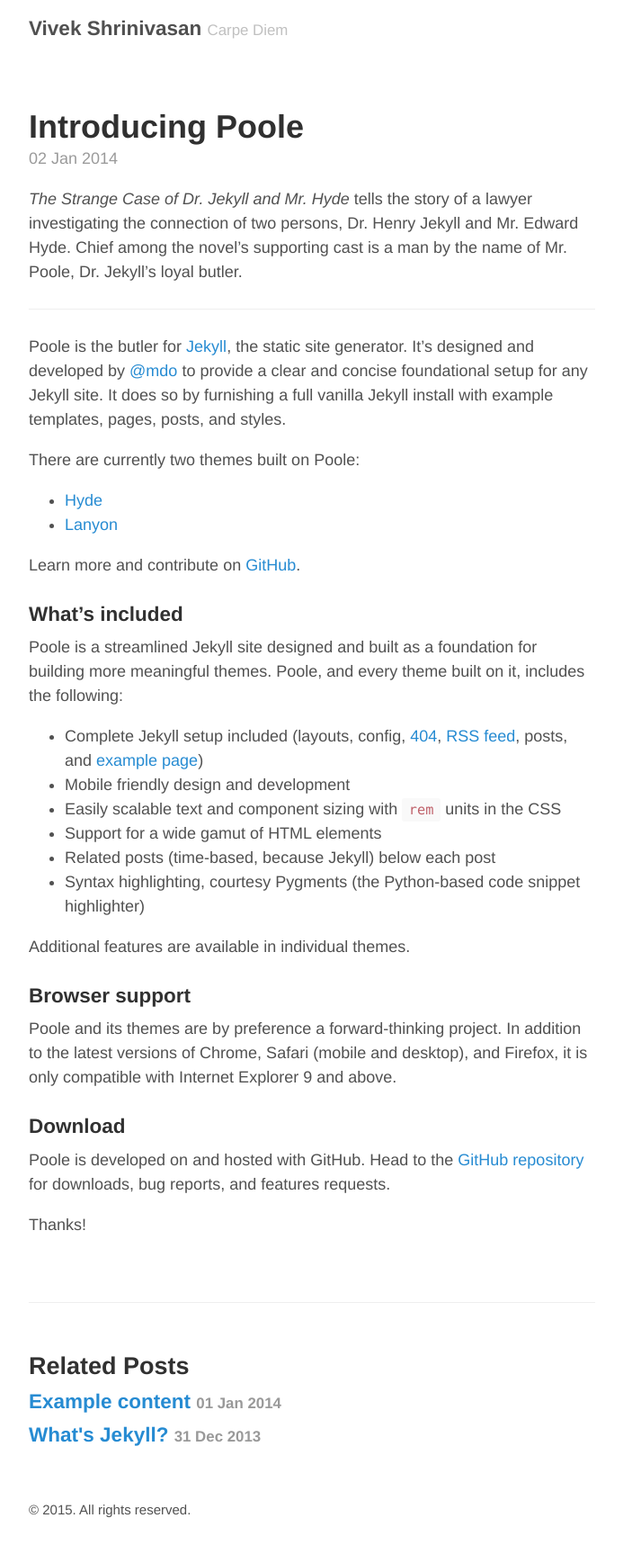
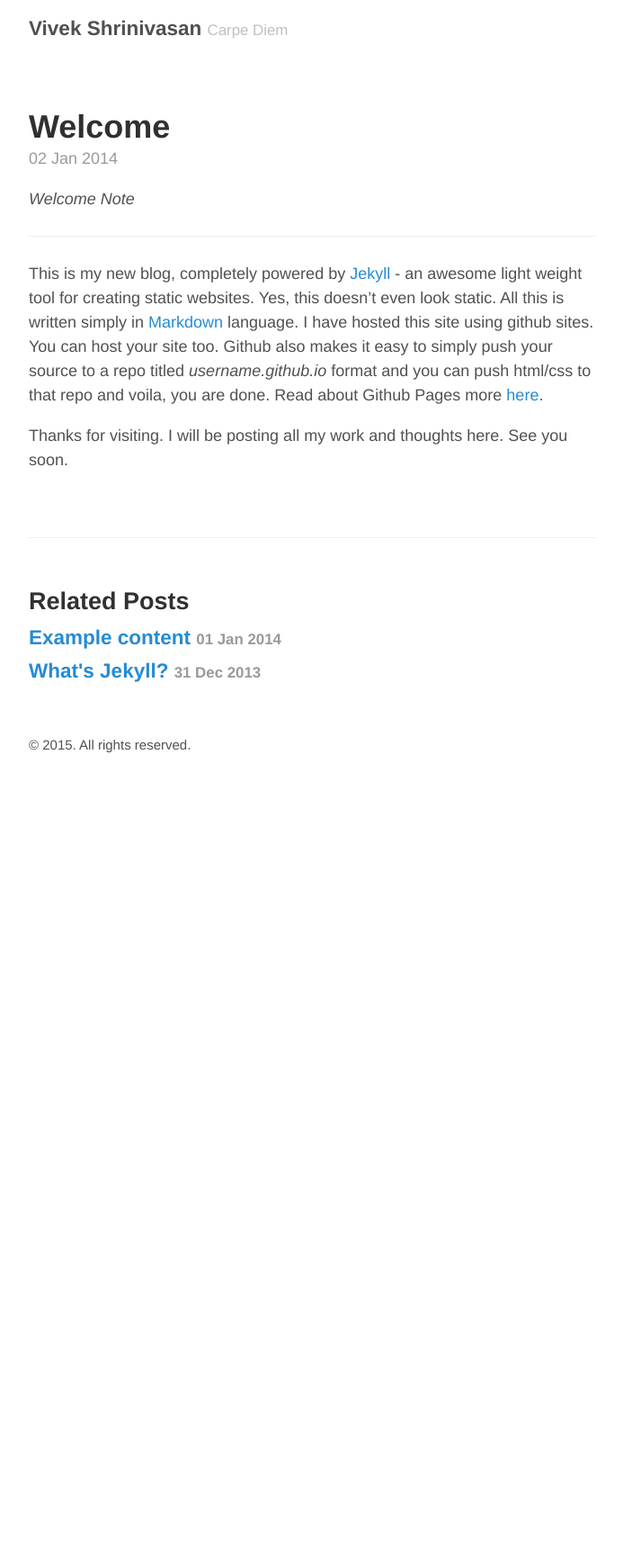
Before and after one commit to kaizer1v/kaizer1v.github.io, a Jekyll site: the page built from _posts/2014-01-02-introducing-poole.md, in a window 1280 px wide. Shown: the whole page at 90% size, without its empty margins (293-986 px from the left). Built offline with Jekyll 4.4.1, drawn with Linux system fonts in a browser that asks for light colours; after the commit the page ends 900 px from its top, so only the background shows below that.

Commit message:
intro post

```diff
--- a/_posts/2014-01-02-introducing-poole.md
+++ b/_posts/2014-01-02-introducing-poole.md
@@ -1,12 +1,18 @@
 ---
 layout: post
-title: Introducing Poole
+title: Welcome
 ---
 
-*The Strange Case of Dr. Jekyll and Mr. Hyde* tells the story of a lawyer investigating the connection of two persons, Dr. Henry Jekyll and Mr. Edward Hyde. Chief among the novel's supporting cast is a man by the name of Mr. Poole, Dr. Jekyll's loyal butler.
+*Welcome Note*
 
 -----
 
+This is my new blog, completely powered by [Jekyll](http://jekyllrb.com) - an awesome light weight tool for creating static websites. Yes, this doesn't even
+look static. All this is written simply in [Markdown](http://markdowntutorial.com/) language. I have hosted this site using github sites. You can host your site too. Github also makes it easy to simply push your source to a repo titled _username.github.io_ format and you can push html/css to that repo and voila, you are done. Read about Github Pages more [here](https://pages.github.com/).
+
+Thanks for visiting. I will be posting all my work and thoughts here. See you soon.
+
+<!--
 Poole is the butler for [Jekyll](http://jekyllrb.com), the static site generator. It's designed and developed by [@mdo](https://twitter.com/mdo) to provide a clear and concise foundational setup for any Jekyll site. It does so by furnishing a full vanilla Jekyll install with example templates, pages, posts, and styles.
 
 There are currently two themes built on Poole:
@@ -38,3 +44,4 @@
 Poole is developed on and hosted with GitHub. Head to the <a href="https://github.com/poole/poole">GitHub repository</a> for downloads, bug reports, and features requests.
 
 Thanks!
+-->
```
